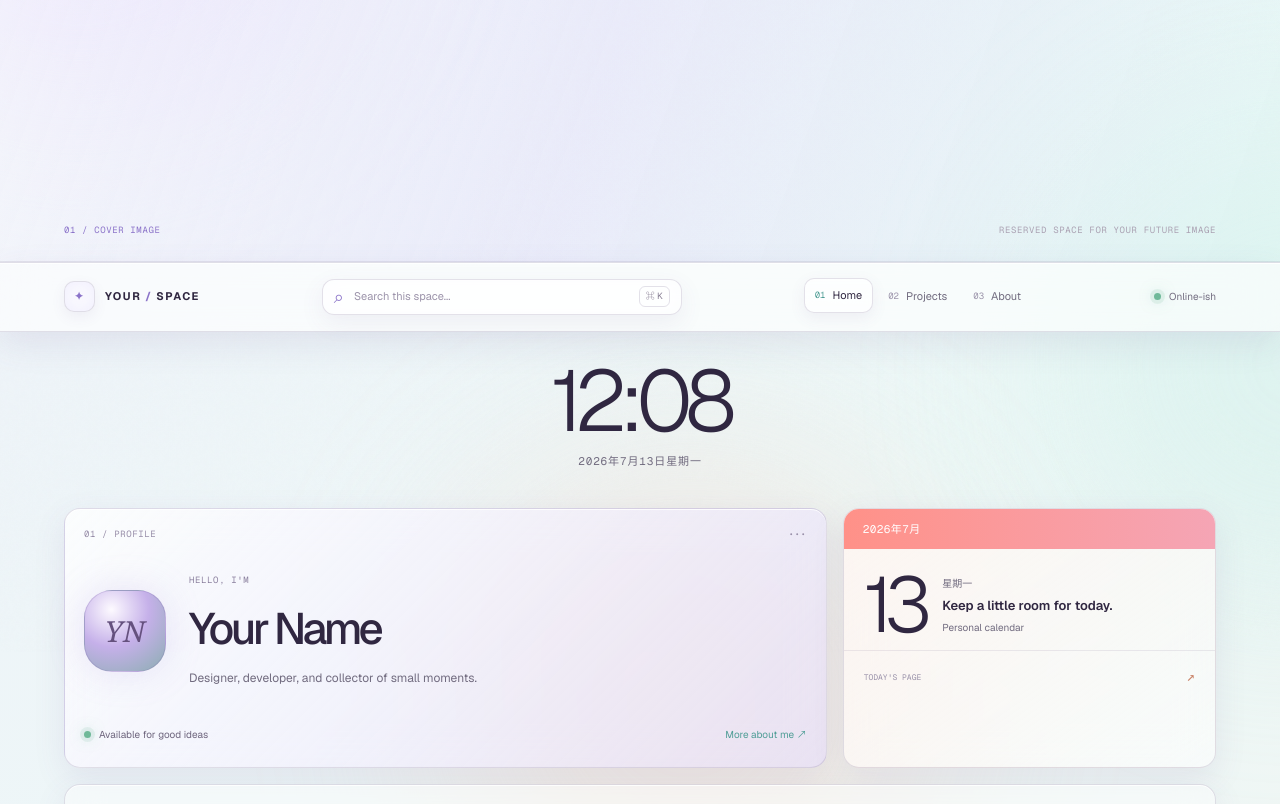
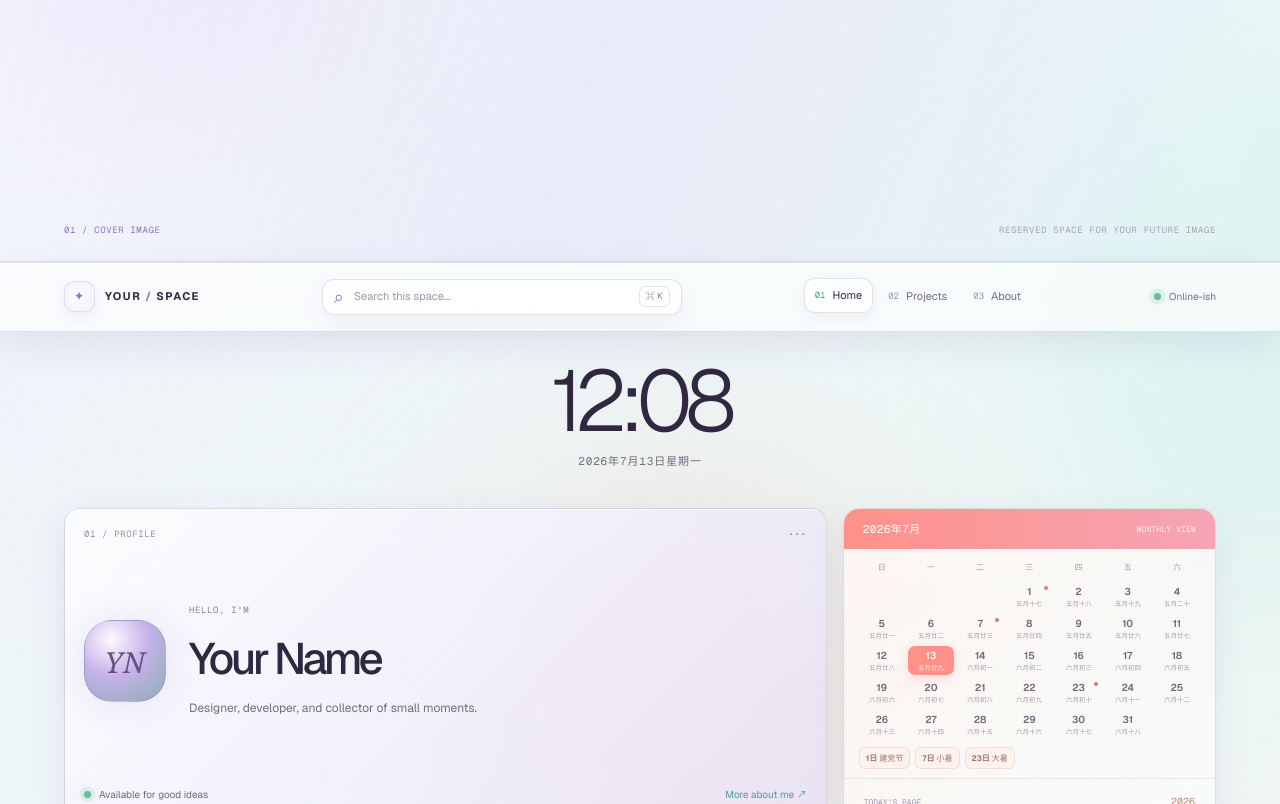
Before and after one commit to hhd233cored/Air, a Next.js app: page / in a window 1280 px wide. Shown: the part 148-952 px from the top of the page. Built offline with nearby package versions, Linux system fonts and the light colour scheme.

Commit message:
Show lunar dates and calendar events

```diff
--- a/app/globals.css
+++ b/app/globals.css
@@ -107,13 +107,22 @@ button:focus-visible { outline: 2px solid var(--mint); outline-offset: 3px; }
 .player-progress span, .now-line span { display: block; width: 42%; height: 100%; background: linear-gradient(90deg, var(--mint), var(--accent)); }
 .player-time { display: flex; justify-content: space-between; margin-top: 7px; color: var(--faint); font-family: var(--font-geist-mono), Consolas, monospace; font-size: 8px; }
 .calendar-card { grid-column: span 4; min-height: 260px; padding: 0; overflow: hidden; background: linear-gradient(145deg, rgb(255 246 242 / .86), rgb(255 255 255 / .54)); }
-.calendar-card__month { padding: 12px 19px; background: linear-gradient(90deg, #ff9188, #f5a5b5); color: white; font-family: var(--font-geist-mono), Consolas, monospace; font-size: 11px; letter-spacing: .04em; }
-.calendar-card__body { display: flex; align-items: center; gap: 19px; padding: 21px 20px 10px; }
-.calendar-card__day { color: var(--text); font-size: 78px; font-weight: 350; letter-spacing: -.11em; line-height: .9; }
-.calendar-card__meta { display: flex; min-width: 0; flex-direction: column; gap: 6px; color: var(--muted); font-size: 10px; }
-.calendar-card__meta strong { color: var(--text); font-size: 13px; font-weight: 550; line-height: 1.35; }
+.calendar-card__month { display: flex; align-items: center; justify-content: space-between; padding: 12px 19px; background: linear-gradient(90deg, #ff9188, #f5a5b5); color: white; font-family: var(--font-geist-mono), Consolas, monospace; font-size: 11px; letter-spacing: .04em; }
+.calendar-card__month small { opacity: .82; font-size: 8px; letter-spacing: .02em; text-transform: uppercase; }
+.calendar-grid { display: grid; grid-template-columns: repeat(7, minmax(0, 1fr)); gap: 3px; padding: 12px 15px 8px; }
+.calendar-weekday { height: 18px; color: #a59aa8; font-family: var(--font-geist-mono), Consolas, monospace; font-size: 8px; text-align: center; }
+.calendar-day { position: relative; display: flex; height: 29px; flex-direction: column; align-items: center; justify-content: center; border-radius: 7px; color: #706477; font-size: 10px; line-height: 1; }
+.calendar-day b { font-weight: 550; }
+.calendar-day small { margin-top: 3px; color: #a79baa; font-size: 7px; transform: scale(.92); white-space: nowrap; }
+.calendar-day.is-today { background: #ff9188; color: white; box-shadow: 0 4px 12px rgb(255 145 136 / .28); }
+.calendar-day.is-today small { color: rgb(255 255 255 / .86); }
+.calendar-day.has-event::after { position: absolute; right: 4px; top: 4px; width: 4px; height: 4px; border-radius: 50%; background: var(--peach); content: ""; }
+.calendar-day.is-today.has-event::after { background: white; }
+.calendar-highlights { display: flex; flex-wrap: wrap; gap: 5px; padding: 0 15px 9px; }
+.calendar-highlights span { padding: 4px 6px; border: 1px solid rgb(201 130 103 / .18); border-radius: 6px; background: rgb(255 236 226 / .45); color: #9e746d; font-size: 8px; }
+.calendar-highlights b { font-weight: 650; }
 .calendar-card__footer { display: flex; align-items: center; justify-content: space-between; margin-top: auto; padding: 15px 20px 18px; border-top: 1px solid rgb(104 90 135 / .12); color: var(--faint); font-family: var(--font-geist-mono), Consolas, monospace; font-size: 8px; text-transform: uppercase; }
-.calendar-card__footer span:last-child { color: var(--peach); font-size: 14px; }
+.calendar-card__footer span:last-child { color: var(--peach); font-size: 10px; }
 .quote-card { grid-column: 1 / -1; display: flex; align-items: center; gap: 18px; min-height: 80px; padding-block: 14px; background: rgb(255 255 255 / .43); }
 .quote-mark { color: var(--accent); font-family: Georgia, serif; font-size: 45px; line-height: .7; }
 .quote-card p { margin: 0; color: var(--text); font-size: 18px; letter-spacing: -.04em; }
--- a/app/page.tsx
+++ b/app/page.tsx
@@ -15,6 +15,40 @@ const projects = [
   { title: "Orbit / 01", type: "Experiment / 2025", description: "A small interactive study of light, distance, and moving slowly.", color: "mint" },
   { title: "Slow Internet", type: "Editorial / 2025", description: "Notes on attention, digital gardens, and making room for thought.", color: "peach" },
 ];
+
+const calendarDetails: Record<string, { lunar: string; event?: string }> = {
+  "2026-7-1": { lunar: "五月十七", event: "建党节" },
+  "2026-7-2": { lunar: "五月十八" },
+  "2026-7-3": { lunar: "五月十九" },
+  "2026-7-4": { lunar: "五月二十" },
+  "2026-7-5": { lunar: "五月廿一" },
+  "2026-7-6": { lunar: "五月廿二" },
+  "2026-7-7": { lunar: "五月廿三", event: "小暑" },
+  "2026-7-8": { lunar: "五月廿四" },
+  "2026-7-9": { lunar: "五月廿五" },
+  "2026-7-10": { lunar: "五月廿六" },
+  "2026-7-11": { lunar: "五月廿七" },
+  "2026-7-12": { lunar: "五月廿八" },
+  "2026-7-13": { lunar: "五月廿九" },
+  "2026-7-14": { lunar: "六月初一" },
+  "2026-7-15": { lunar: "六月初二" },
+  "2026-7-16": { lunar: "六月初三" },
+  "2026-7-17": { lunar: "六月初四" },
+  "2026-7-18": { lunar: "六月初五" },
+  "2026-7-19": { lunar: "六月初六" },
+  "2026-7-20": { lunar: "六月初七" },
+  "2026-7-21": { lunar: "六月初八" },
+  "2026-7-22": { lunar: "六月初九" },
+  "2026-7-23": { lunar: "六月初十", event: "大暑" },
+  "2026-7-24": { lunar: "六月十一" },
+  "2026-7-25": { lunar: "六月十二" },
+  "2026-7-26": { lunar: "六月十三" },
+  "2026-7-27": { lunar: "六月十四" },
+  "2026-7-28": { lunar: "六月十五" },
+  "2026-7-29": { lunar: "六月十六" },
+  "2026-7-30": { lunar: "六月十七" },
+  "2026-7-31": { lunar: "六月十八" },
+};
 
 function PageButton({ active, index, label, onClick }: { active: boolean; index: string; label: string; onClick: () => void }) {
   return (
@@ -67,22 +101,41 @@ function GlassHeader({ eyebrow, title, copy }: { eyebrow: string; title: string;
 }
 
 function CalendarCard({ now }: { now: Date | null }) {
-  const month = now ? `${now.getFullYear()}年${now.getMonth() + 1}月` : "2026年7月";
-  const day = now ? now.getDate() : 13;
-  const weekday = now ? new Intl.DateTimeFormat("zh-CN", { weekday: "long" }).format(now) : "星期一";
+  const reference = now ?? new Date(2026, 6, 13);
+  const year = reference.getFullYear();
+  const monthIndex = reference.getMonth();
+  const month = new Intl.DateTimeFormat("zh-CN", { year: "numeric", month: "long" }).format(reference);
+  const firstDay = new Date(year, monthIndex, 1).getDay();
+  const daysInMonth = new Date(year, monthIndex + 1, 0).getDate();
+  const cellCount = Math.ceil((firstDay + daysInMonth) / 7) * 7;
+  const calendarDays = Array.from({ length: cellCount }, (_, index) => {
+    const day = index - firstDay + 1;
+    return day > 0 && day <= daysInMonth ? day : null;
+  });
+  const weekdays = ["日", "一", "二", "三", "四", "五", "六"];
+  const events = calendarDays
+    .filter((day): day is number => day !== null)
+    .map((day) => ({ day, event: calendarDetails[`${year}-${monthIndex + 1}-${day}`]?.event }))
+    .filter((item): item is { day: number; event: string } => Boolean(item.event));
 
   return (
     <article className="glass-card calendar-card dashboard-card">
-      <div className="calendar-card__month">{month}</div>
-      <div className="calendar-card__body">
-        <div className="calendar-card__day">{day}</div>
-        <div className="calendar-card__meta">
-          <span>{weekday}</span>
-          <strong>Keep a little room for today.</strong>
-          <span>Personal calendar</span>
-        </div>
+      <div className="calendar-card__month"><span>{month}</span><small>Monthly view</small></div>
+      <div className="calendar-grid">
+        {weekdays.map((weekday) => <span className="calendar-weekday" key={weekday}>{weekday}</span>)}
+        {calendarDays.map((day, index) => {
+          const detail = day ? calendarDetails[`${year}-${monthIndex + 1}-${day}`] : undefined;
+          return (
+            <span className={`calendar-day ${day === reference.getDate() ? "is-today" : ""} ${detail?.event ? "has-event" : ""}`} key={`${day ?? "empty"}-${index}`} title={detail?.event}>
+              {day ? <><b>{day}</b><small>{detail?.lunar ?? ""}</small></> : null}
+            </span>
+          );
+        })}
       </div>
-      <div className="calendar-card__footer"><span>Today&apos;s page</span><span>↗</span></div>
+      <div className="calendar-highlights">
+        {events.map(({ day, event }) => <span key={event}><b>{day}日</b> {event}</span>)}
+      </div>
+      <div className="calendar-card__footer"><span>Today&apos;s page</span><span>{reference.getFullYear()}</span></div>
     </article>
   );
 }
```
